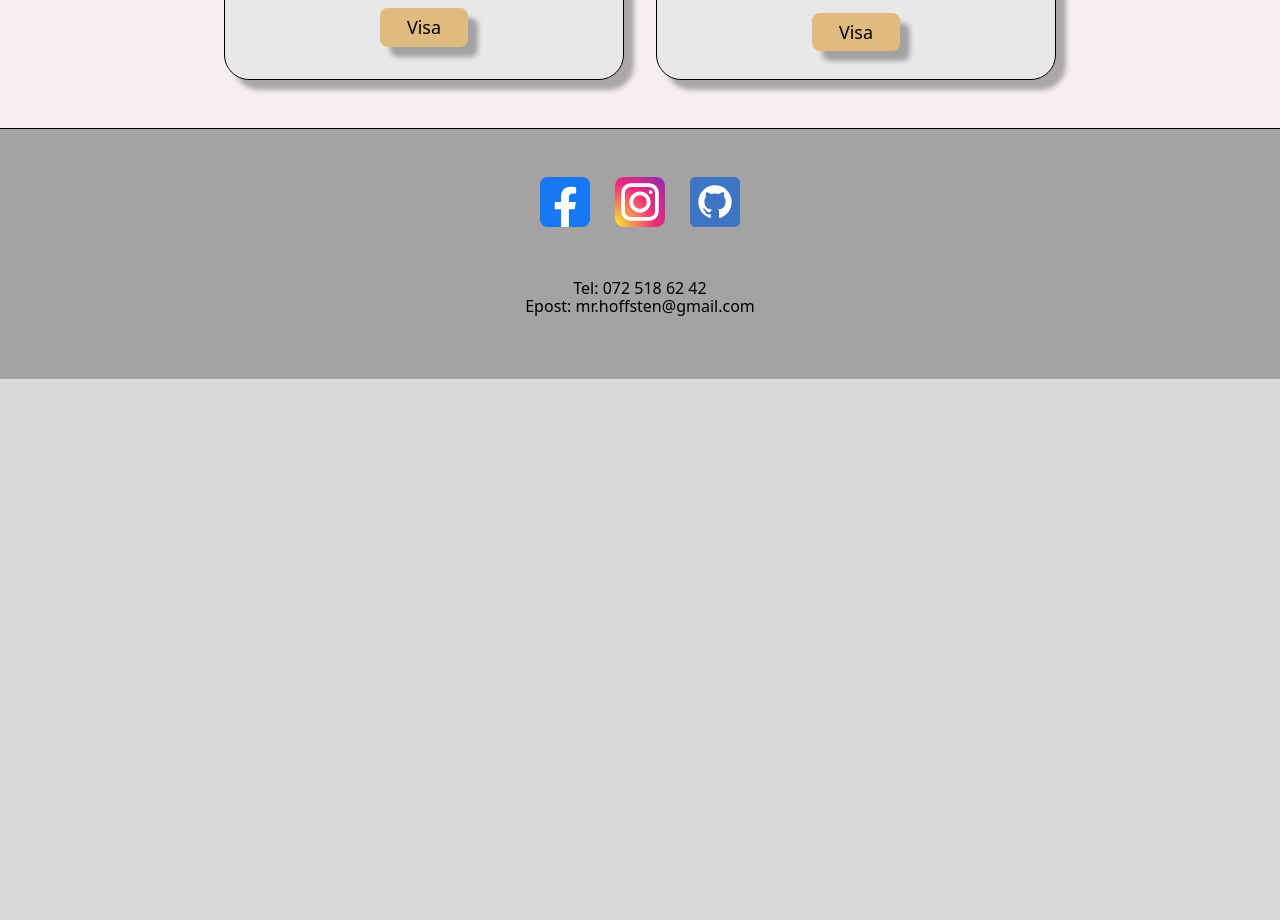
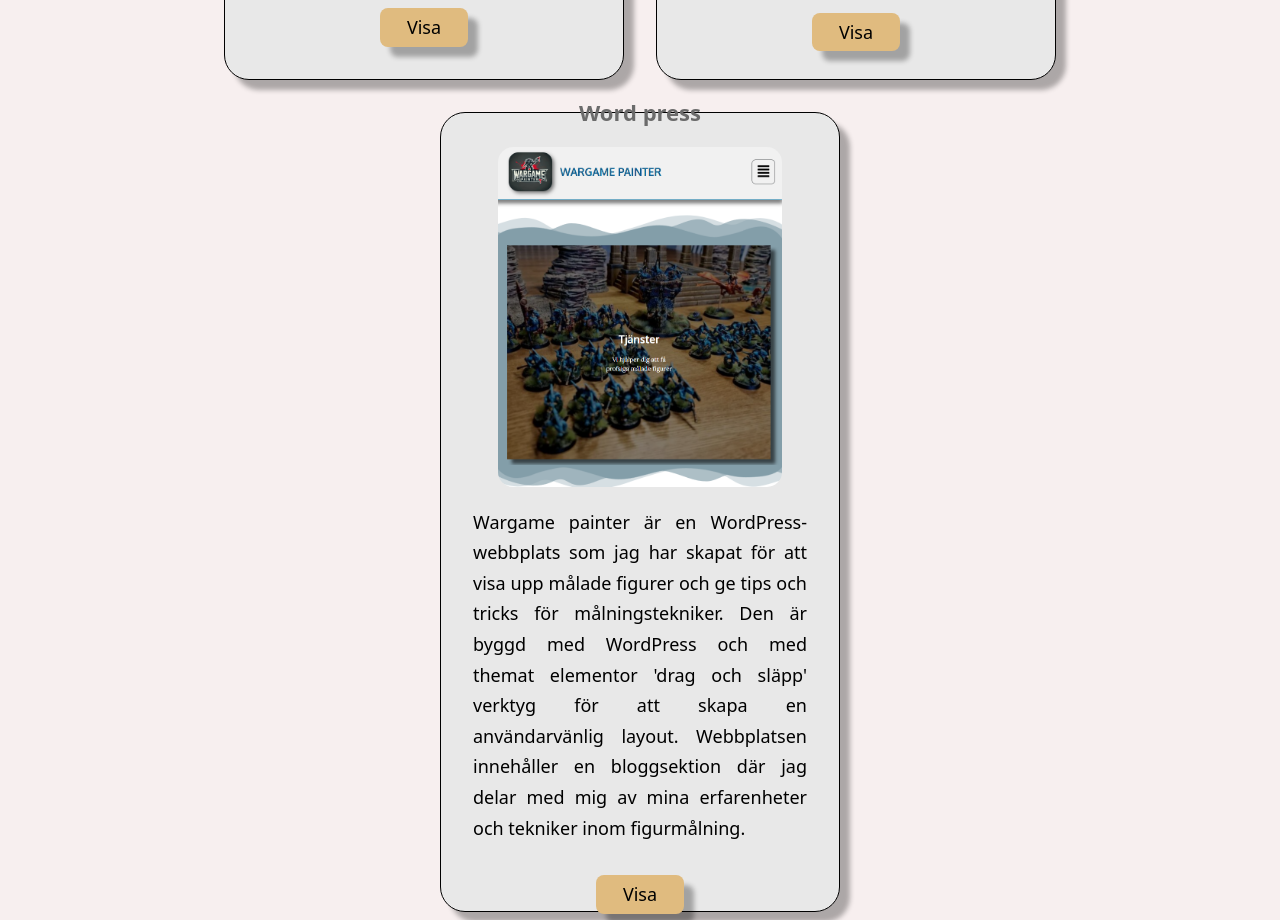
Before and after one commit to bighoffa89/bighoffa89.github.io, a plain HTML site: page pages/projekt.html in a window 1280 px wide. Shown: the part 2552-3472 px from the top of the page. Before the commit the page ends 2931 px from the top, so only its background shows below. Drawn offline with Linux system fonts and the light colour scheme.

Commit message:
la till ett nytt projekt

```diff
--- a/pages/projekt.html
+++ b/pages/projekt.html
@@ -111,8 +111,8 @@
               <p class="card_text">
                 Denna är en tidigare version av min portfolio, där jag
                 presenterar mina tidigare projekt och erfarenheter. Den är byggd
-                med HTML, CSS och JavaScript och Bootstrap. Kansek du vill pröva
-                mitt JavaScript spel huggner busken som jag gjorde.
+                med HTML, CSS och JavaScript och Bootstrap. vill pröva mitt
+                JavaScript spel huggner busken som jag gjorde.
               </p>
               <a
                 href="https://bighoffa89.github.io/bighoffasCreations.github.io/"
@@ -140,6 +140,30 @@
               </p>
               <a
                 href="https://bighoffa89.github.io/SEO-optemering_Klensmed-Brigitta.github.io/"
+                >Visa</a
+              >
+            </div>
+            <div class="card">
+              <h3 class="card_titel">Word press</h3>
+              <div class="card_img_container">
+                <img
+                  loading="lazy"
+                  class="card_img"
+                  src="../imges/wordpress.PNG"
+                  alt="Guld ring med månformad symbol och stjärna"
+                />
+              </div>
+
+              <p class="card_text">
+                Wargame painter är en WordPress-webbplats som jag har skapat för
+                att visa upp målade figurer och ge tips och tricks för
+                målningstekniker. Den är byggd med WordPress och med themat
+                elementor 'drag och släpp' verktyg för att skapa en
+                användarvänlig layout. Webbplatsen innehåller en bloggsektion
+                där jag delar med mig av mina erfarenheter och tekniker inom
+                figurmålning.
+              </p>
+              <a href="https://webbkurs.ei.hv.se/~miho0025/BighoffasCreations/"
                 >Visa</a
               >
             </div>
```
Also changed, not shown: imges/wordpress.PNG (added).
